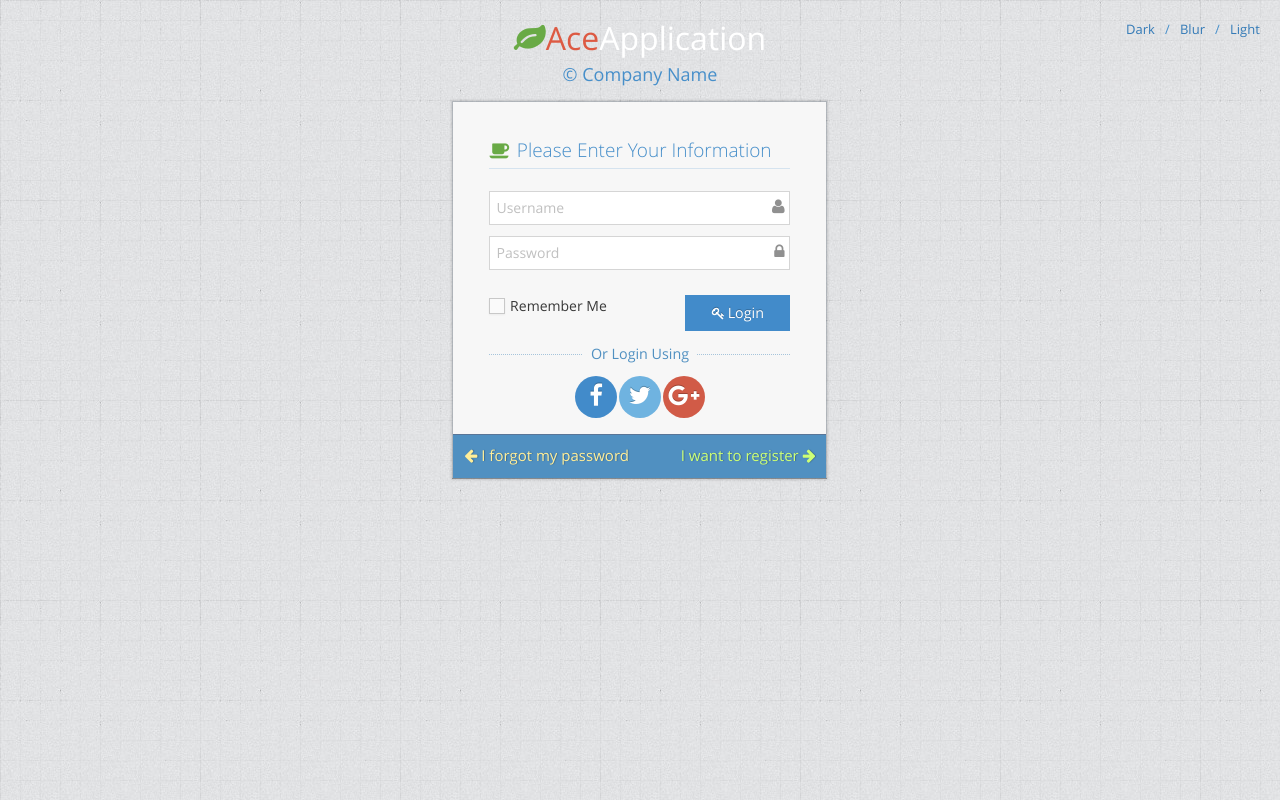
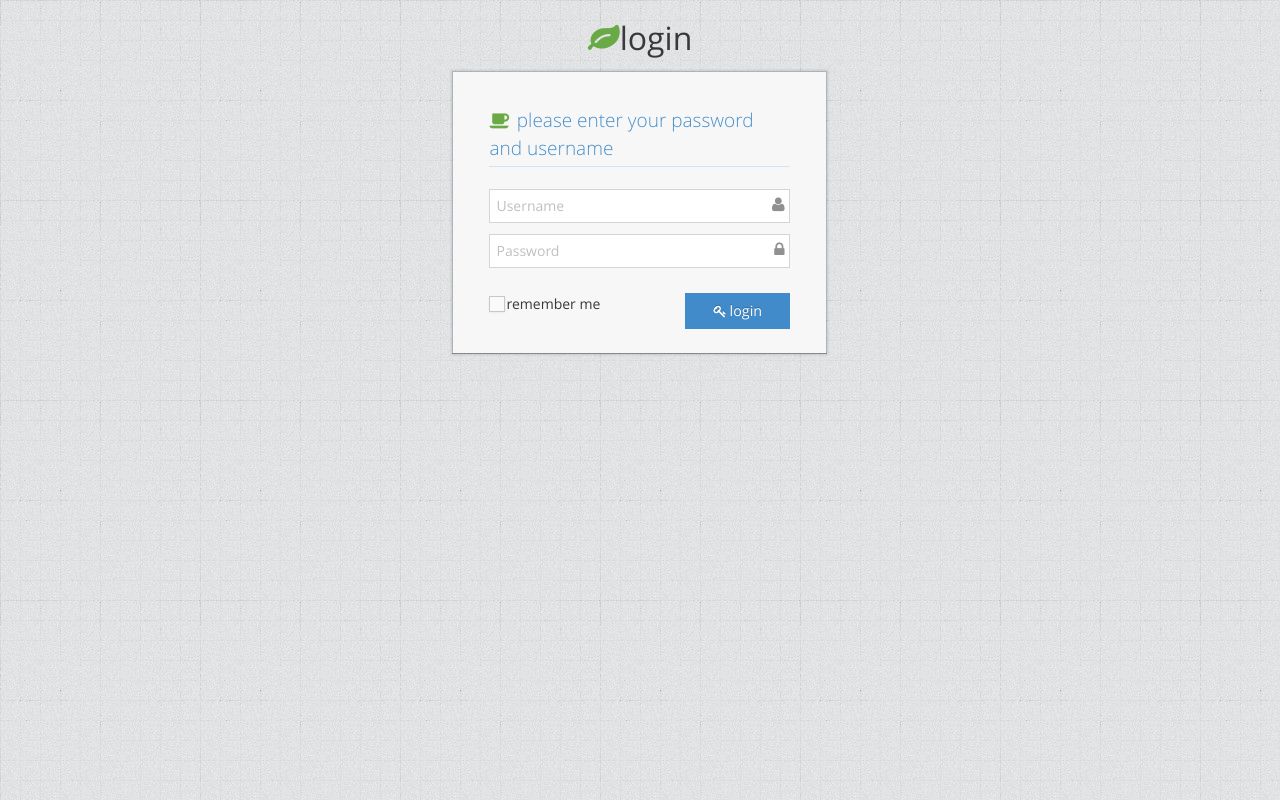
Before and after one commit to GraceywM/online-education-web, a Vue app in the folder admin/: page / in a window 1280 px wide. Built offline with nearby package versions, Linux system fonts and the light colour scheme.

Commit message:
custom-login-page

```diff
--- a/admin/src/App.vue
+++ b/admin/src/App.vue
@@ -7,10 +7,8 @@
             <div class="center">
               <h1>
                 <i class="ace-icon fa fa-leaf green"></i>
-  									<span class="red">Ace</span>
-  									<span class="white" id="id-text2">Application</span>
+                <span class="">login</span>
               </h1>
-  								<h4 class="blue" id="id-company-text">&copy; Company Name</h4>
             </div>
 
             <div class="space-6"></div>
@@ -21,7 +19,7 @@
                   <div class="widget-main">
                     <h4 class="header blue lighter bigger">
                       <i class="ace-icon fa fa-coffee green"></i>
-  												Please Enter Your Information
+                      please enter your password and username
                     </h4>
 
                     <div class="space-6"></div>
@@ -47,12 +45,12 @@
                         <div class="clearfix">
                           <label class="inline">
                             <input type="checkbox" class="ace" />
-  															<span class="lbl"> Remember Me</span>
+                            <span class="lbl">remember me</span>
                           </label>
 
                           <button type="button" class="width-35 pull-right btn btn-sm btn-primary">
                             <i class="ace-icon fa fa-key"></i>
-  															<span class="bigger-110">Login</span>
+                            <span class="bigger-110">login</span>
                           </button>
                         </div>
 
@@ -60,188 +58,22 @@
                       </fieldset>
                     </form>
 
-  											<div class="social-or-login center">
-  												<span class="bigger-110">Or Login Using</span>
-  											</div>
-
-  											<div class="space-6"></div>
-
-  											<div class="social-login center">
-  												<a class="btn btn-primary">
-  													<i class="ace-icon fa fa-facebook"></i>
-  												</a>
-
-  												<a class="btn btn-info">
-  													<i class="ace-icon fa fa-twitter"></i>
-  												</a>
-
-  												<a class="btn btn-danger">
-  													<i class="ace-icon fa fa-google-plus"></i>
-  												</a>
-  											</div>
                   </div><!-- /.widget-main -->
 
-  										<div class="toolbar clearfix">
-  											<div>
-  												<a href="#" data-target="#forgot-box" class="forgot-password-link">
-  													<i class="ace-icon fa fa-arrow-left"></i>
-  													I forgot my password
-  												</a>
-  											</div>
-
-  											<div>
-  												<a href="#" data-target="#signup-box" class="user-signup-link">
-  													I want to register
-  													<i class="ace-icon fa fa-arrow-right"></i>
-  												</a>
-  											</div>
-  										</div>
                 </div><!-- /.widget-body -->
               </div><!-- /.login-box -->
-
-  								<div id="forgot-box" class="forgot-box widget-box no-border">
-  									<div class="widget-body">
-  										<div class="widget-main">
-  											<h4 class="header red lighter bigger">
-  												<i class="ace-icon fa fa-key"></i>
-  												Retrieve Password
-  											</h4>
-
-  											<div class="space-6"></div>
-  											<p>
-  												Enter your email and to receive instructions
-  											</p>
-
-  											<form>
-  												<fieldset>
-  													<label class="block clearfix">
-  														<span class="block input-icon input-icon-right">
-  															<input type="email" class="form-control" placeholder="Email" />
-  															<i class="ace-icon fa fa-envelope"></i>
-  														</span>
-  													</label>
-
-  													<div class="clearfix">
-  														<button type="button" class="width-35 pull-right btn btn-sm btn-danger">
-  															<i class="ace-icon fa fa-lightbulb-o"></i>
-  															<span class="bigger-110">Send Me!</span>
-  														</button>
-  													</div>
-  												</fieldset>
-  											</form>
-  										</div><!-- /.widget-main -->
-
-  										<div class="toolbar center">
-  											<a href="#" data-target="#login-box" class="back-to-login-link">
-  												Back to login
-  												<i class="ace-icon fa fa-arrow-right"></i>
-  											</a>
-  										</div>
-  									</div><!-- /.widget-body -->
-  								</div><!-- /.forgot-box -->
-
-  								<div id="signup-box" class="signup-box widget-box no-border">
-  									<div class="widget-body">
-  										<div class="widget-main">
-  											<h4 class="header green lighter bigger">
-  												<i class="ace-icon fa fa-users blue"></i>
-  												New User Registration
-  											</h4>
-
-  											<div class="space-6"></div>
-  											<p> Enter your details to begin: </p>
-
-  											<form>
-  												<fieldset>
-  													<label class="block clearfix">
-  														<span class="block input-icon input-icon-right">
-  															<input type="email" class="form-control" placeholder="Email" />
-  															<i class="ace-icon fa fa-envelope"></i>
-  														</span>
-  													</label>
-
-  													<label class="block clearfix">
-  														<span class="block input-icon input-icon-right">
-  															<input type="text" class="form-control" placeholder="Username" />
-  															<i class="ace-icon fa fa-user"></i>
-  														</span>
-  													</label>
-
-  													<label class="block clearfix">
-  														<span class="block input-icon input-icon-right">
-  															<input type="password" class="form-control" placeholder="Password" />
-  															<i class="ace-icon fa fa-lock"></i>
-  														</span>
-  													</label>
-
-  													<label class="block clearfix">
-  														<span class="block input-icon input-icon-right">
-  															<input type="password" class="form-control" placeholder="Repeat password" />
-  															<i class="ace-icon fa fa-retweet"></i>
-  														</span>
-  													</label>
-
-  													<label class="block">
-  														<input type="checkbox" class="ace" />
-  														<span class="lbl">
-  															I accept the
-  															<a href="#">User Agreement</a>
-  														</span>
-  													</label>
-
-  													<div class="space-24"></div>
-
-  													<div class="clearfix">
-  														<button type="reset" class="width-30 pull-left btn btn-sm">
-  															<i class="ace-icon fa fa-refresh"></i>
-  															<span class="bigger-110">Reset</span>
-  														</button>
-
-  														<button type="button" class="width-65 pull-right btn btn-sm btn-success">
-  															<span class="bigger-110">Register</span>
-
-  															<i class="ace-icon fa fa-arrow-right icon-on-right"></i>
-  														</button>
-  													</div>
-  												</fieldset>
-  											</form>
-  										</div>
-
-  										<div class="toolbar center">
-  											<a href="#" data-target="#login-box" class="back-to-login-link">
-  												<i class="ace-icon fa fa-arrow-left"></i>
-  												Back to login
-  											</a>
-  										</div>
-  									</div><!-- /.widget-body -->
-  								</div><!-- /.signup-box -->
             </div><!-- /.position-relative -->
 
-  							<div class="navbar-fixed-top align-right">
-  								<br />
-  								&nbsp;
-  								<a id="btn-login-dark" href="#">Dark</a>
-  								&nbsp;
-  								<span class="blue">/</span>
-  								&nbsp;
-  								<a id="btn-login-blur" href="#">Blur</a>
-  								&nbsp;
-  								<span class="blue">/</span>
-  								&nbsp;
-  								<a id="btn-login-light" href="#">Light</a>
-  								&nbsp; &nbsp; &nbsp;
-  							</div>
           </div>
         </div><!-- /.col -->
       </div><!-- /.row -->
     </div><!-- /.main-content -->
   </div><!-- /.main-container -->
-
 </template>
 
 <script>
 $('body').attr('class', 'login-layout light-login');
 export default {
-  name: 'App',
+  name: 'app',
 }
 </script>
```
Lines whose indentation alone changed are shown as unchanged.
